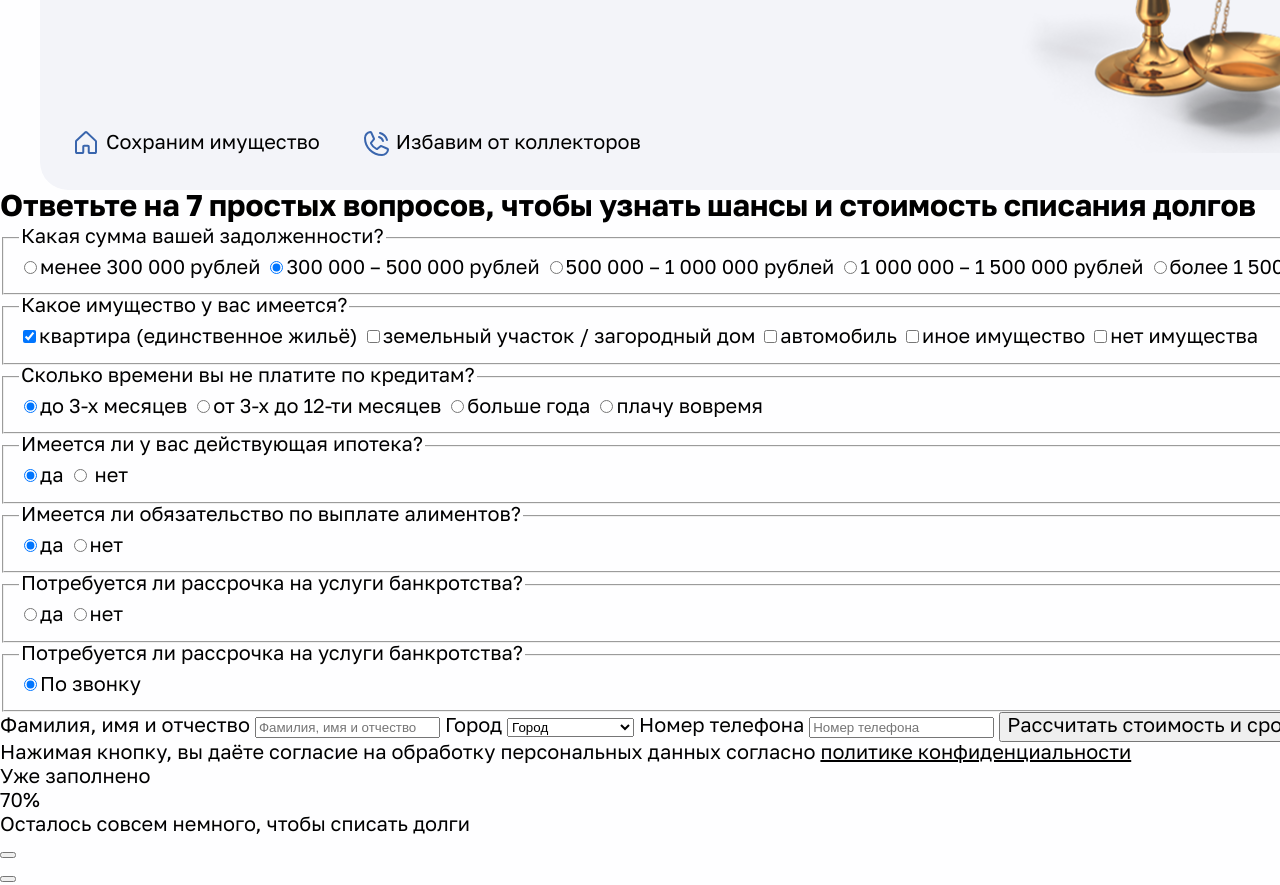
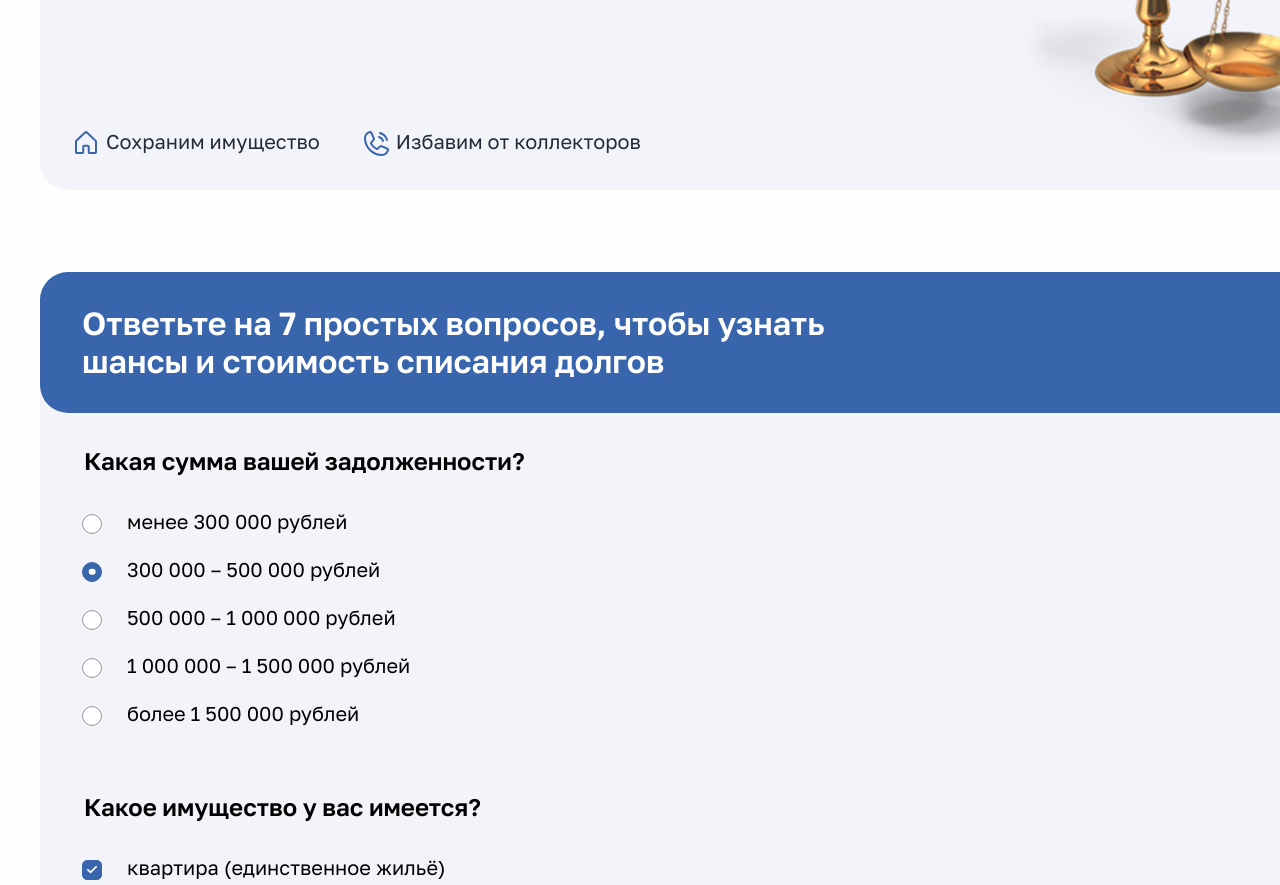
Before and after one commit to ishbnv/bfl-test, a plain HTML site: page index.html in a window 1280 px wide. Shown: the part 420-1305 px from the top of the page. Drawn offline with Linux system fonts and the light colour scheme.

Commit message:
Added quiz section

```diff
--- a/index.html
+++ b/index.html
@@ -26,7 +26,7 @@
     </header>
     <main>
       <section class="cover">
-        <div class="card">
+        <div class="card card__cover">
           <div class="cover__card-content">
             <div class="cover__header">
               <h1 class="cover__title">
@@ -75,42 +75,43 @@
       <!-- Объединить секции квиза и калькулятора -->
 
       <section class="quiz">
+        <div class="card">
         <header class="quiz__header">
           <h2 class="quiz__title">
             Ответьте на 7 простых вопросов, чтобы узнать шансы и стоимость
             списания долгов
           </h2>
         </header>
-        <form action="#" method="POST">
+        <form class="quiz__form" action="#" method="POST">
           <!-- Вопрос 1 -->
-          <fieldset>
-            <legend>Какая сумма вашей задолженности?</legend>
-            <label
+          <fieldset class="quiz__fieldset">
+            <legend class="quiz__legend">Какая сумма вашей задолженности?</legend>
+            <label class="quiz__label"
               ><input type="radio" name="debt" value="less300" />менее 300 000
               рублей</label
             >
-            <label
+            <label class="quiz__label"
               ><input type="radio" name="debt" value="300-500" checked />300 000
               – 500 000 рублей</label
             >
-            <label
+            <label class="quiz__label"
               ><input type="radio" name="debt" value="500-1000" />500 000 – 1
               000 000 рублей</label
             >
-            <label
+            <label class="quiz__label"
               ><input type="radio" name="debt" value="1000-1500" />1 000 000 – 1
               500 000 рублей</label
             >
-            <label
+            <label class="quiz__label"
               ><input type="radio" name="debt" value="more1500" />более 1 500
               000 рублей</label
             >
           </fieldset>
 
           <!-- Вопрос 2 -->
-          <fieldset>
-            <legend>Какое имущество у вас имеется?</legend>
-            <label
+          <fieldset class="quiz__fieldset">
+            <legend class="quiz__legend">Какое имущество у вас имеется?</legend>
+            <label class="quiz__label"
               ><input
                 type="checkbox"
                 name="property"
@@ -118,31 +119,31 @@
                 checked
               />квартира (единственное жильё)</label
             >
-            <label
+            <label class="quiz__label"
               ><input type="checkbox" name="property" value="land" />земельный
               участок / загородный дом</label
             >
-            <label
+            <label class="quiz__label"
               ><input
                 type="checkbox"
                 name="property"
                 value="car"
               />автомобиль</label
             >
-            <label
+            <label class="quiz__label"
               ><input type="checkbox" name="property" value="other" />иное
               имущество</label
             >
-            <label
+            <label class="quiz__label"
               ><input type="checkbox" name="property" value="none" />нет
               имущества</label
             >
           </fieldset>
 
           <!-- Вопрос 3 -->
-          <fieldset>
-            <legend>Сколько времени вы не платите по кредитам?</legend>
-            <label
+          <fieldset class="quiz__fieldset">
+            <legend class="quiz__legend">Сколько времени вы не платите по кредитам?</legend>
+            <label class="quiz__label"
               ><input
                 type="radio"
                 name="credit_delay"
@@ -150,24 +151,24 @@
                 checked
               />до 3-х месяцев</label
             >
-            <label
+            <label class="quiz__label"
               ><input type="radio" name="credit_delay" value="3-12" />от 3-х до
               12-ти месяцев</label
             >
-            <label
+            <label class="quiz__label"
               ><input type="radio" name="credit_delay" value="more12" />больше
               года</label
             >
-            <label
+            <label class="quiz__label"
               ><input type="radio" name="credit_delay" value="ontime" />плачу
               вовремя</label
             >
           </fieldset>
 
           <!-- Вопрос 4 -->
-          <fieldset>
-            <legend>Имеется ли у вас действующая ипотека?</legend>
-            <label
+          <fieldset class="quiz__fieldset">
+            <legend class="quiz__legend">Имеется ли у вас действующая ипотека?</legend>
+            <label class="quiz__label"
               ><input
                 type="radio"
                 name="mortgage"
@@ -175,13 +176,13 @@
                 checked
               />да</label
             >
-            <label><input type="radio" name="mortgage" value="no" /> нет</label>
+            <label class="quiz__label"><input type="radio" name="mortgage" value="no" /> нет</label>
           </fieldset>
 
           <!-- Вопрос 5 -->
-          <fieldset>
-            <legend>Имеется ли обязательство по выплате алиментов?</legend>
-            <label
+          <fieldset class="quiz__fieldset">
+            <legend class="quiz__legend">Имеется ли обязательство по выплате алиментов?</legend>
+            <label class="quiz__label"
               ><input
                 type="radio"
                 name="alimony"
@@ -189,13 +190,13 @@
                 checked
               />да</label
             >
-            <label><input type="radio" name="alimony" value="no" />нет</label>
+            <label class="quiz__label"><input type="radio" name="alimony" value="no" />нет</label>
           </fieldset>
 
           <!-- Вопрос 6 -->
-          <fieldset>
-            <legend>Потребуется ли рассрочка на услуги банкротства?</legend>
-            <label
+          <fieldset class="quiz__fieldset">
+            <legend class="quiz__legend">Потребуется ли рассрочка на услуги банкротства?</legend>
+            <label class="quiz__label"
               ><input
                 type="radio"
                 name="installment"
@@ -203,23 +204,24 @@
                 checked
               />да</label
             >
-            <label
+            <label class="quiz__label"
               ><input type="radio" name="installment" value="no" />нет</label
             >
           </fieldset>
 
           <!-- Вопрос 6 -->
-          <fieldset>
-            <legend>Потребуется ли рассрочка на услуги банкротства?</legend>
-            <label
+          <fieldset class="quiz__fieldset quiz__fieldset-zero-margin">
+            <legend class="quiz__legend">Куда отправить расчёт?</legend>
+            <label class="quiz__label"
               ><input
                 type="radio"
-                name="installment"
+                name="result"
                 value="in-call"
                 checked
               />По звонку</label
             >
           </fieldset>
+        </div>
         </form>
       </section>
       <section class="calculator">
--- a/styles/style.css
+++ b/styles/style.css
@@ -1,8 +1,9 @@
 :root {
-  --main-color: #3965AD;
-  --accent-color: #F2444E;
-  --secondary-color: #F3F4F9;
-  --green: #2BB046;
+  --main-color: #3965ad;
+  --accent-color: #f2444e;
+  --secondary-color: #f3f4f9;
+  --green: #2bb046;
+  --article-secondary: #252a38;
   --font-size: 20px;
   --button-padding: 20px;
   --line-height: 24px;
@@ -16,7 +17,6 @@
 } */
 
 .container {
-
 }
 
 .header {
@@ -39,75 +39,79 @@
 }
 
 .address__header {
-  line-height: 120%;
   align-items: end;
   padding: 0 20px;
+  line-height: 120%;
 }
 
 .address__link {
-  text-decoration: none;
   max-width: max-content;
   color: var(--main-color);
   font-weight: 600;
+  text-decoration: none;
 }
 
 .address__text {
-  color: rgb(0 0 0 / .5);
+  color: rgb(0 0 0 / 0.5);
   font-size: 16px;
 }
 
 .button {
   width: max-content;
+  border: 1px solid;
   border-radius: 14px;
   padding: var(--button-padding);
-  border: 1px solid;
   font-weight: var(--font-weight-demibold);
   font-size: 16px;
 }
 
 .button__header {
+  border-color: rgb(70 70 70 / 0.5);
+  color: var(--main-color);
   /* Убрать тень — контейнер растянут */
   background-color: transparent;
-  border-color: rgb(70 70 70 / .5);
-  color: var(--main-color);
 }
 
 .cover {
   padding: 0 40px;
 }
 
-.card,
+.card {
+  border-radius: 28px;
+  background-color: var(--secondary-color);
+  width: 100%;
+}
+
 .card__cover {
   display: grid;
+  flex-wrap: wrap;
   grid-template-columns: 7fr 3fr;
+  justify-content: space-between;
   align-items: center;
-  justify-content: space-between;
-  flex-wrap: wrap;
+  padding: 60px 30px 30px;
   background-color: var(--secondary-color);
-  border-radius: 28px;
-  padding: 60px 30px 30px;
-
 }
 
 .cover__header {
-
 }
 
 .cover__title {
+  font-weight: 600;
   font-size: 42px;
 }
 
 .cover__description {
+  width: 60%;
   padding: 18px 0;
-  width: 60%;
+  color: var(--article-secondary);
 }
 
 .cover__card-content {
   display: flex;
   flex-direction: column;
   justify-content: space-between;
+  width: 100%;
   height: 100%;
-  width: 100%;
 }
 
 .cover__card-image {
@@ -115,15 +119,15 @@
 }
 
 .button__cover {
+  color: #fff;
   background-color: var(--accent-color);
-  color: #fff;
 }
 
 .cover__benefits-list {
   display: flex;
-  list-style: none;
   align-items: center;
   gap: 0 40px;
+  list-style: none;
 }
 
 .cover__benefits-list-item {
@@ -142,57 +146,129 @@
 
 .cover__benefits-text {
   width: max-content;
+  color: var(--article-secondary);
 }
 
-/* ФОРМА КВИЗА, ВЕРНУТСЬЯ ПОЗЖЕ */
-
-/* body {
-  font-family: Arial, sans-serif;
-  background-color: #f5f5f5;
+.quiz {
   display: flex;
-  justify-content: center;
   align-items: center;
+  width: 100%;
   min-height: 100vh;
-  padding: 20px;
+  padding: 82px 40px;
 }
 
-Контейнер квиза
-.quiz-container {
-  background-color: white;
-  padding: 30px;
-  border-radius: 10px;
-  width: 400px;
-  box-shadow: 0px 4px 10px rgba(0, 0, 0, 0.1);
+.quiz__header {
+  border-radius: 28px;
+  padding: 35px 42px 30px;
+  background-color: var(--main-color);
 }
 
-Поля вопросов
-fieldset {
-  border: none;
-  margin-bottom: 20px;
+.quiz__title {
+  width: 60%;
+  color: #fff;
+  font-weight: 600;
+  font-size: 32px;
 }
 
-Заголовки вопросов
-legend {
-  font-weight: bold;
-  margin-bottom: 10px;
-  font-size: 16px;
+/* .quiz-container {
+  width: 400px;
+  border-radius: 10px;
+  box-shadow: 0px 4px 10px rgba(0, 0, 0, 0.1);
+  background-color: white;
+} */
+
+.quiz__form {
+  padding: 1.8em 2em;
 }
 
-Стилизация вариантов
-label {
+.quiz__fieldset {
+  margin-bottom: 55px;
+  padding: 0;
+  border: none;
+}
+
+.quiz__fieldset-zero-margin {
+  margin: 0;
+}
+
+.quiz__legend {
+  margin-bottom: 22px;
+  font-weight: 600;
+  font-size: 24px;
+}
+
+.quiz__label {
+  position: relative;
   display: flex;
   align-items: center;
-  font-size: 14px;
-  padding: 8px 0;
+  padding: 12px 0;
   cursor: pointer;
 }
 
-input[type="radio"], input[type="checkbox"] {
-  margin-right: 8px;
+input[type="radio"],
+input[type="checkbox"] {
+  position: relative;
+  width: 1.5em;
+  height: 1.5em;
+  margin: 0 25px 0 0;
+  border: 1px solid #959595;
+  vertical-align: text-bottom;
+  background: #fff;
+  appearance: none;
+  display: inline-block;
+  position: relative;
+  cursor: pointer;
 }
 
-Кнопка отправки
-button {
+input[type="radio"] {
+  border-radius: 50%;
+}
+
+input[type="radio"]:hover {
+  border-color: var(--main-color);
+}
+
+input[type="radio"]:checked {
+  border-color: var(--main-color);
+  background-color: var(--main-color);
+}
+
+input[type="radio"]:checked::before {
+  content: "";
+  width: 0.5em;
+  height: 0.5em;
+  background: white;
+  border-radius: 50%;
+  position: absolute;
+  top: 50%;
+  left: 50%;
+  transform: translate(-50%, -50%);
+}
+
+input[type="checkbox"] {
+  border-radius: 25%;
+}
+
+input[type="checkbox"]:hover {
+  border-color: var(--main-color);
+}
+
+input[type="checkbox"]:checked {
+  border-color: var(--main-color);
+  background: var(--main-color);
+  background-image: url('../images/Check.svg');
+  background-size: 10px 10px;
+  background-position: center;
+  background-repeat: no-repeat;
+}
+
+input[type="checkbox"]:checked::before {
+  content: "";
+  position: absolute;
+}
+
+/* Кнопка отправки */
+/* button {
   background-color: #007bff;
   color: white;
   font-size: 16px;
@@ -202,20 +278,15 @@ button {
   border-radius: 5px;
   cursor: pointer;
   transition: background-color 0.3s;
-}
+} */
 
-button:hover {
+/* button:hover {
   background-color: #0056b3;
 } */
-
-
-
-
 
 /* ФОРМА КАЛЬКУЛЯТОРА, ВЕРНУТСЬЯ ПОЗЖЕ */
 
 /* body {
-  font-family: Arial, sans-serif;
   background-color: #f5f5f5;
   display: flex;
   justify-content: center;
@@ -285,10 +356,6 @@ button:hover {
   text-decoration: underline;
 } */
 
-
-
-
-
 /* КНОПКА ПЕРЕКЛЮЧАТЕЛЯ, ВЕРНУТСЬЯ ПОЗЖЕ */
 
 /* body {
```
Also changed, not shown: images/Check.svg (added), 1 other file.
